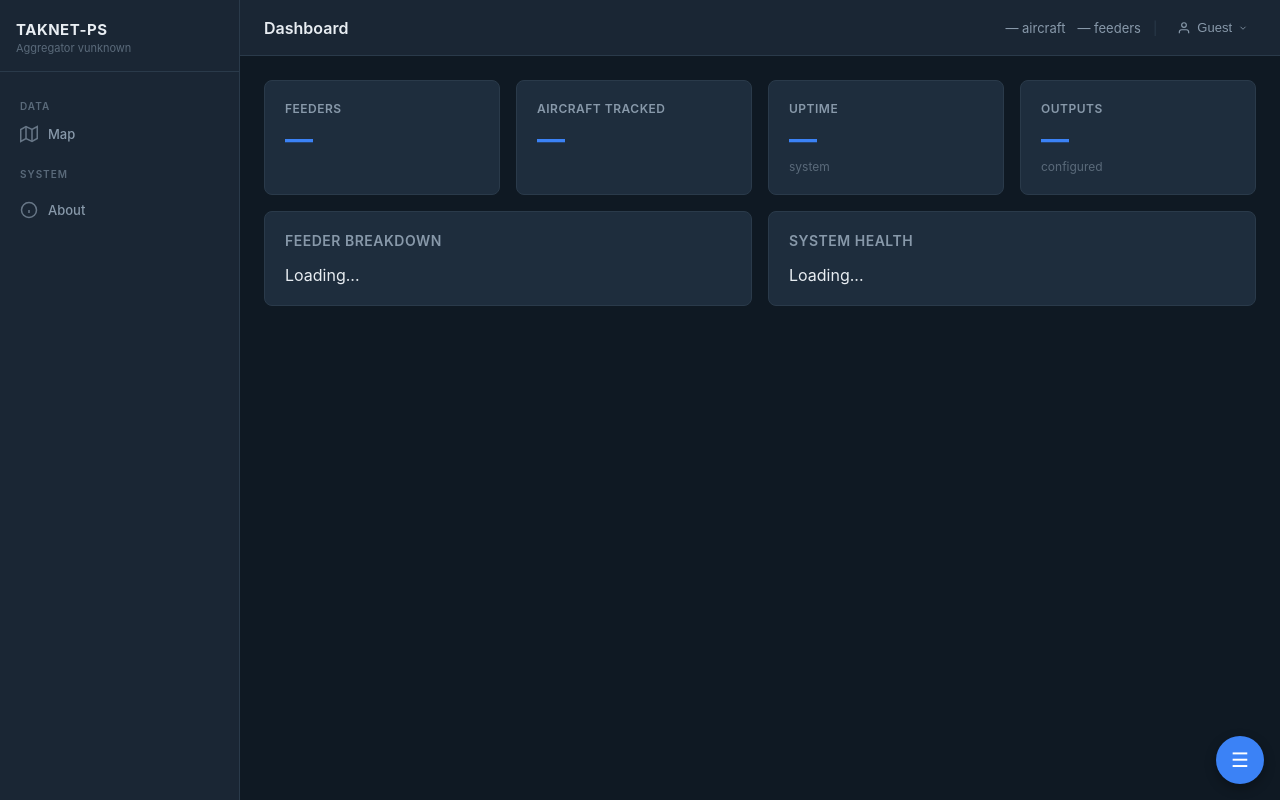
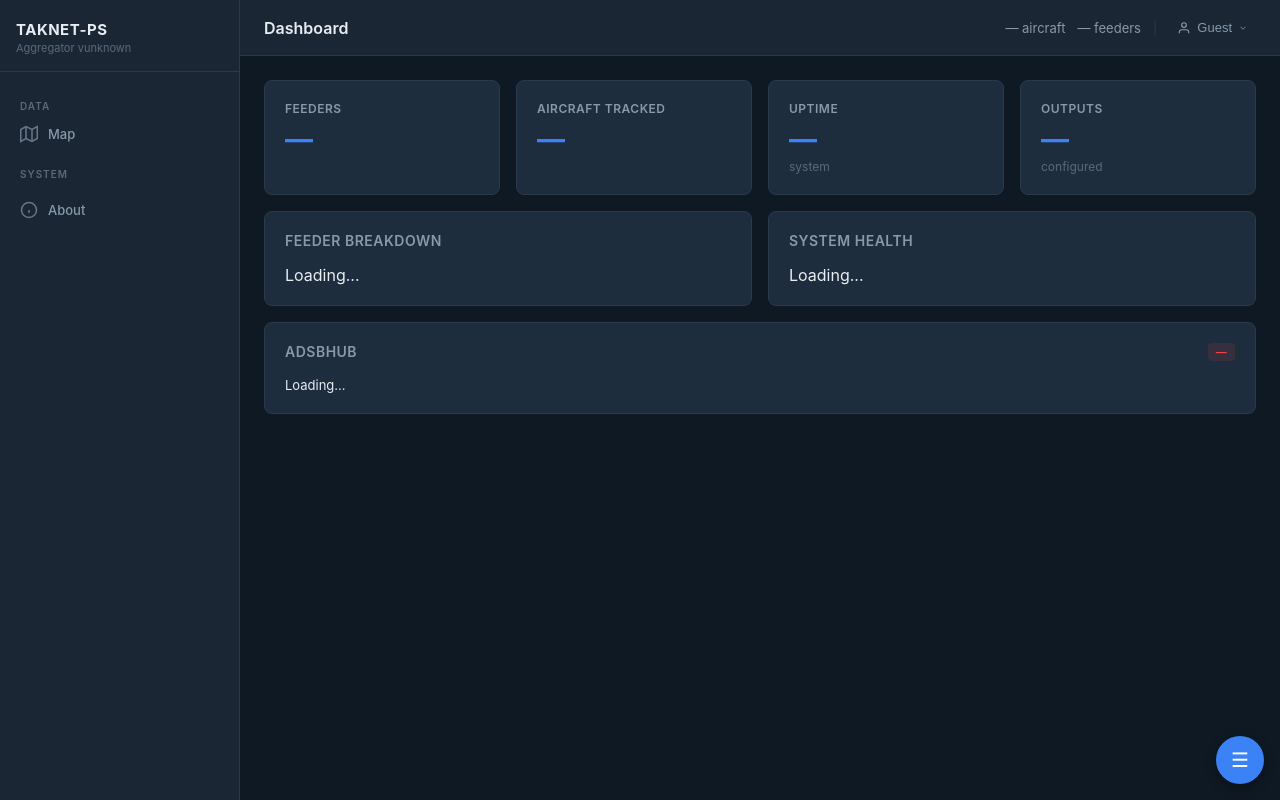
Before and after one commit to cfd2474/TAKNET-PS_Aggregator, a Flask app: template web/templates/dashboard.html in a window 1280 px wide. Run offline with Flask 3, Linux system fonts and the light colour scheme; the template is opened without the code that fills it, so the values that code supplies are empty; parts of the project's set-up code (start-up, migrations or seed data) failed here and were passed over.

Commit message:
Add ADSBHub connection status display to dashboard. Implement functionality to show feed and receive status, updating UI based on connection state. This enhances user awareness of ADSBHub service status.

```diff
--- a/web/templates/dashboard.html
+++ b/web/templates/dashboard.html
@@ -55,6 +55,15 @@
     </div>
     {% endif %}
 </div>
+
+<!-- ADSBHub connection status (live feed/receive to data.adsbhub.org) -->
+<a href="/config/services" class="card" style="margin-top:16px;display:block;text-decoration:none;color:inherit;">
+    <div class="card-header">
+        <h3>ADSBHub</h3>
+        <span id="adsbhub-badge" class="badge badge-offline">—</span>
+    </div>
+    <div id="adsbhub-status" style="font-size:13px;">Loading...</div>
+</a>
 
 {% endblock %}
 
@@ -141,6 +150,28 @@ async function loadDashboard() {
         shtml += '</div>';
         document.getElementById('system-health').innerHTML = shtml;
 
+        // ADSBHub connection status (live feed/receive, not just container up)
+        const adsbhub = d.adsbhub || {};
+        const feedEnabled = !!adsbhub.feed_enabled;
+        const feedConnected = adsbhub.feed_connected;
+        const receiveEnabled = !!adsbhub.receive_enabled;
+        const receiveConnected = adsbhub.receive_connected;
+        function adsbhubStatusLine(label, enabled, connected) {
+            if (!enabled) return '<div style="display:flex;align-items:center;gap:8px;padding:4px 0;"><span style="color:var(--text-muted);">' + label + '</span><span style="color:var(--text-muted);">Disabled</span></div>';
+            if (connected === true) return '<div style="display:flex;align-items:center;gap:8px;padding:4px 0;"><span style="color:var(--green);">●</span><span>' + label + '</span><span style="color:var(--green);font-weight:500;">Connected</span></div>';
+            if (connected === false) return '<div style="display:flex;align-items:center;gap:8px;padding:4px 0;"><span style="color:var(--red);">●</span><span>' + label + '</span><span style="color:var(--red);">Disconnected</span></div>';
+            return '<div style="display:flex;align-items:center;gap:8px;padding:4px 0;"><span style="color:var(--text-muted);">○</span><span>' + label + '</span><span style="color:var(--text-muted);">—</span></div>';
+        }
+        document.getElementById('adsbhub-status').innerHTML =
+            adsbhubStatusLine('Feed to ADSBHub', feedEnabled, feedConnected) +
+            adsbhubStatusLine('Receive from ADSBHub', receiveEnabled, receiveConnected);
+        const anyConnected = feedConnected === true || receiveConnected === true;
+        const anyEnabled = feedEnabled || receiveEnabled;
+        const badge = document.getElementById('adsbhub-badge');
+        if (anyConnected) { badge.textContent = 'Connected'; badge.className = 'badge badge-live'; }
+        else if (anyEnabled) { badge.textContent = 'Disconnected'; badge.className = 'badge badge-offline'; }
+        else { badge.textContent = 'Off'; badge.className = 'badge badge-offline'; }
+
         // Activity log
         const activity = d.activity || [];
         let ahtml = '';
```
Also changed, not shown: 1 other file.
